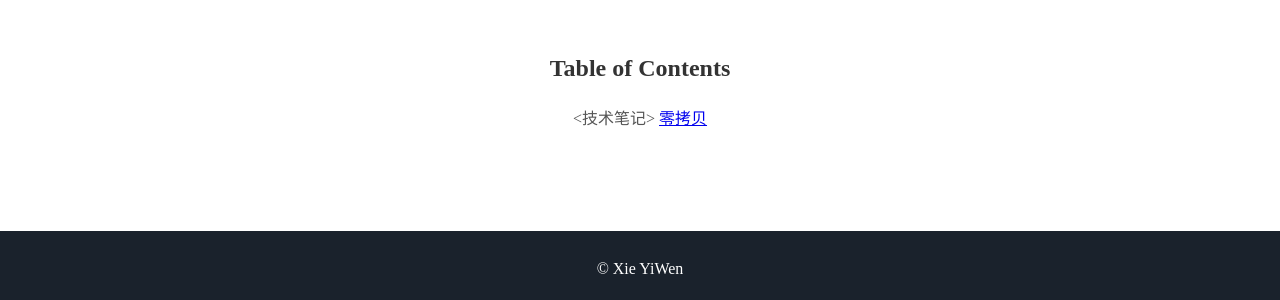
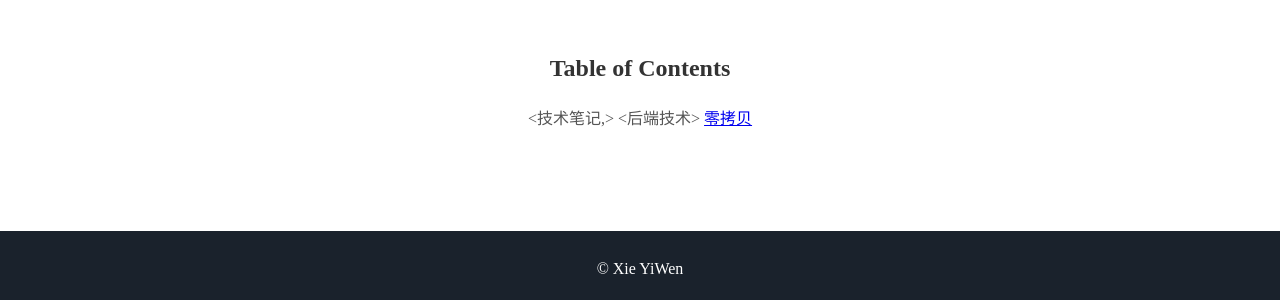
Before and after one commit to xieyiwen/blogs, a Jekyll site: the page built from index.html, in a window 1280 px wide. Shown: the part 1620-1920 px from the top of the page. Built offline with Jekyll 4.4.1, drawn with Linux system fonts in a browser that asks for light colours; some web fonts are replaced.

Commit message:
[update] add category:后端技术 for : zero-copy

```diff
--- a/_posts/2022-07-06-zero-copy.md
+++ b/_posts/2022-07-06-zero-copy.md
@@ -1,7 +1,7 @@
 ---
 layout: post
 title: 零拷贝
-categories: 技术笔记
+categories: 技术笔记, 后端技术
 date: 2022-03-9 15:23:15
 keywords: zero-copy
 ---
```
